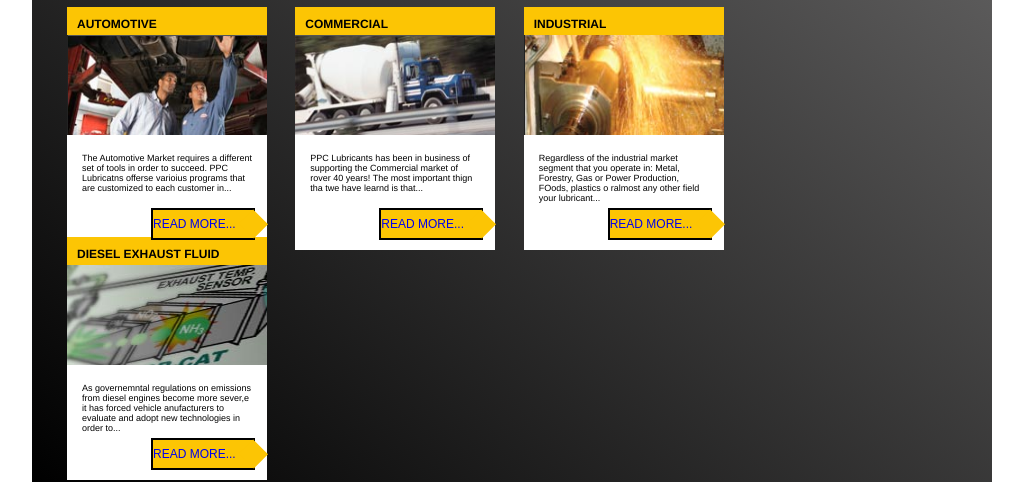
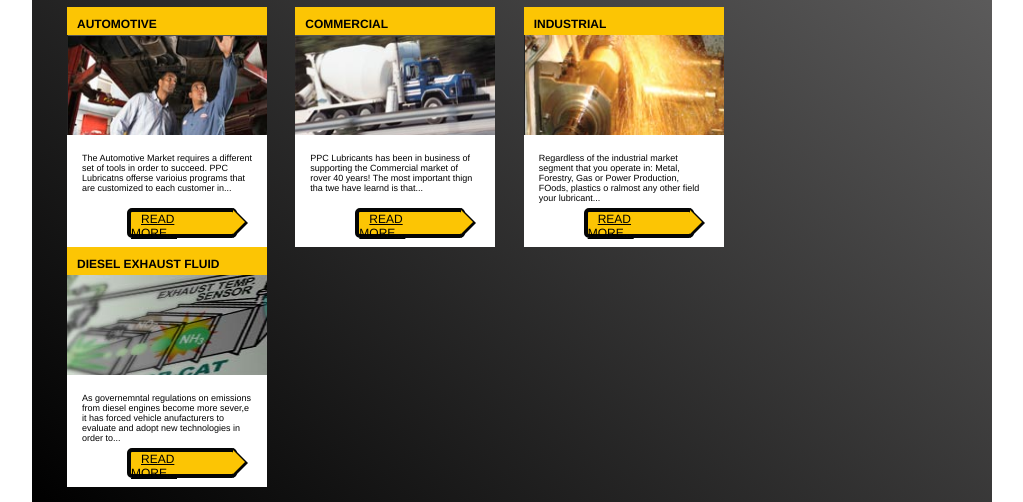
Before and after one commit to joslec9/PPC-Project, a plain HTML site: page index.html in a window 1280 px wide. Shown: the part 444-946 px from the top of the page, without its empty margins (128-1151 px from the left). Drawn offline with Linux system fonts and the light colour scheme.

Commit message:
update
updated content

```diff
--- a/css/style.css
+++ b/css/style.css
@@ -56,7 +56,7 @@ h3 {
 }
 
 #nav {
-    background-color: #DBE1E6;
+    background:linear-gradient(#FDFDFD, #e8f0f5 50%);
 }
 
 #nav li {
@@ -125,6 +125,7 @@ p {
     display: inline-block;
     vertical-align: top;
     background-color: white;
+    padding-bottom: 10px;
 }
 
 .square_title {
@@ -148,37 +149,39 @@ p {
     padding: 0 15px 0 15px;
 }
 
-.point-btn {
-    background: #FFF;
-    font-family: Arial, Helvetica, sans-serif;
-    font-size: 12px;
-    padding: 10px;
+.arrow_box {
+	position: relative;
+	background: #FCC504;
+	border: 4px solid #040505;
+    margin: 10px 30px 0px 60px;
+    height: 22px;
+    border-radius: 5px 5px 5px 5px;
+}
+.arrow_box:after, .arrow_box:before {
+	left: 100%;
+	top: 50%;
+	border: solid transparent;
+	content: " ";
+	height: 0;
+	width: 0;
+	position: absolute;
+	pointer-events: none;
 }
 
-.point-btn a {
-    background: #FCC504;
-    border: 2px solid black;
-    display: inline-block;
-    height: 28px;
-    line-height: 28px;
-    position: relative;
-    text-decoration: none;
-    width: 100px;
-    margin-left: 74px;
+.arrow_box:after {
+	border-color: rgba(136, 183, 213, 0);
+	border-left-color: #FCC504;
+	border-width: 12px;
+	margin-top: -13px;
+}
+.arrow_box:before {
+	border-color: rgba(4, 5, 5, 0);
+	border-left-color: #040505;
+	border-width: 15px;
+	margin-top: -15px;
 }
 
-.point-btn a:before {
-    background: #FCC504;
-    border:  none;
-    content: '';
-    display: block;
-    height: 20px;
-    left: 90px;
-    position: absolute;
-    top: 4px;
-    -moz-transform: rotate(45deg);
-    -webkit-transform: rotate(45deg);
-    -o-transform: rotate(45deg);
-    transform: rotate(45deg);
-    width: 21px;
+.arrow_box a {
+    padding: 10px;
+    color: black;
 }
--- a/index.html
+++ b/index.html
@@ -5,10 +5,9 @@
     <meta charset="UTF-8">
     <meta http-equiv="X-UA-Compatible" content="IE=edge">
     <meta name="viewport" content="width=device-width, initial-scale=1">
-    <meta name="description" content="FBSD Project">
+    <meta name="description" content="PCC Lubricants">
     <meta name="author" content="Jose Lechuga">
     <link rel="stylesheet" href="css/style.css">
-    <meta name="description" content="PCC Lubricants">
     <title>PPC Lubricants Project</title>
 </head>
 
@@ -17,7 +16,7 @@
         <div id="header">
             <div id="header_content">
                 <div id="logo">
-                    <img src="images/logo.png" alt="error, image not found" />
+                    <img src="images/logo.png" alt="PPC Lubricants" />
                 </div>
 
                 <div id="contact">
@@ -53,7 +52,7 @@
                 </div>
             </div>
 
-            <p id="misc"><img src="images/logo.png" width="50" height="15" alt="error, image not found" /> PPC now has Bulk Delivery/Squirt Fill capabilities for DEF</p>
+            <p id="misc"><img src="images/logo.png" width="50" height="15" alt="PPC Lubricants" /> PPC now has Bulk Delivery/Squirt Fill capabilities for DEF</p>
 
             <div>
                 <div id="bottom">
@@ -65,7 +64,7 @@
                         <div class="preview">
                             <p>The Automotive Market requires a different set of tools in order to succeed. PPC Lubricatns offerse varioius programs that are customized to each customer in...</p>
                         </div>
-                        <div class="point-btn">
+                        <div class="arrow_box">
                             <a href="#">READ MORE...</a>
                         </div>
                     </div>
@@ -78,7 +77,7 @@
                         <div class="preview">
                             <p>PPC Lubricants has been in business of supporting the Commercial market of rover 40 years! The most important thign tha twe have learnd is that...</p>
                         </div>
-                        <div class="point-btn">
+                        <div class="arrow_box">
                             <a href="#">READ MORE...</a>
                         </div>
                     </div>
@@ -91,7 +90,7 @@
                         <div class="preview">
                             <p>Regardless of the industrial market segment that you operate in: Metal, Forestry, Gas or Power Production, FOods, plastics o ralmost any other field your lubricant...</p>
                         </div>
-                        <div class="point-btn">
+                        <div class="arrow_box">
                             <a href="#">READ MORE...</a>
                         </div>
                     </div>
@@ -104,7 +103,7 @@
                         <div class="preview">
                             <p>As governemntal regulations on emissions from diesel engines become more sever,e it has forced vehicle anufacturers to evaluate and adopt new technologies in order to...</p>
                         </div>
-                        <div class="point-btn">
+                        <div class="arrow_box">
                             <a href="#">READ MORE...</a>
                         </div>
                     </div>
```
Also changed, not shown: 1 other file.
